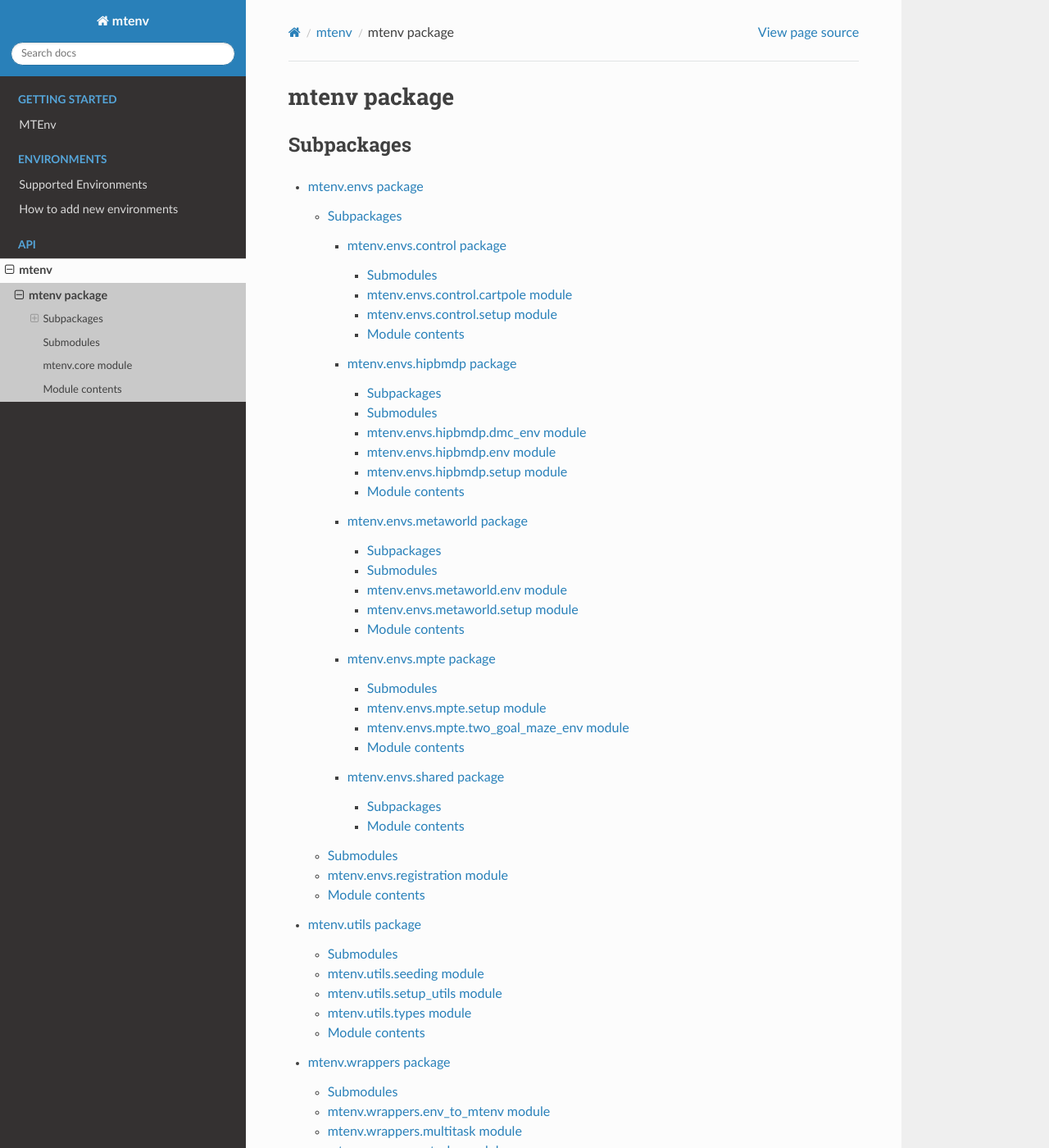
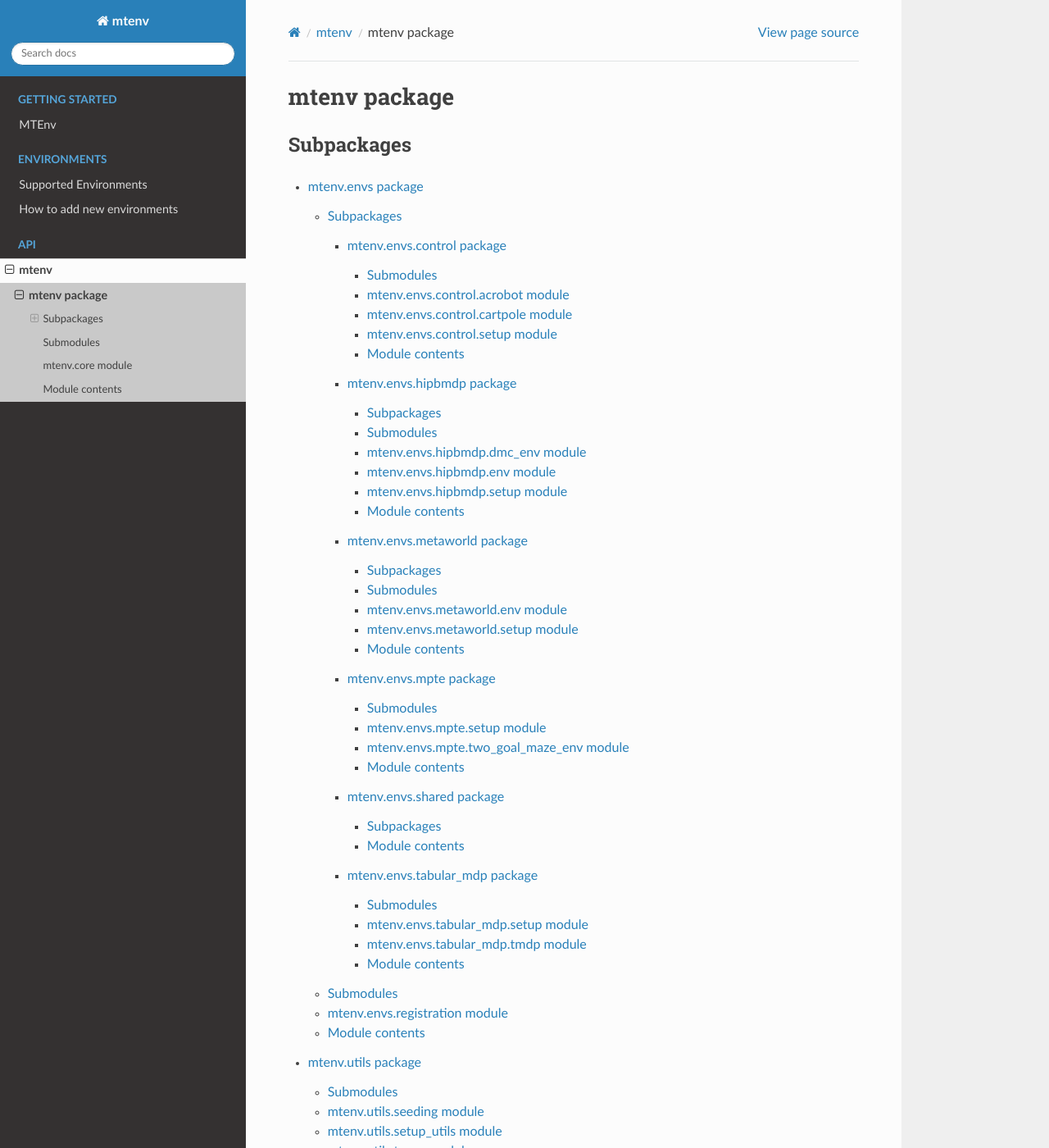
Before and after one commit to facebookresearch/mtenv, a Sphinx documentation site: the page built from docs_src/source/pages/api/mtenv.rst, in a window 1280 px wide and 1400 px high. Shown: the whole window at 82% size. Built offline with Sphinx 7.4.7 and the Read the Docs theme 2.0.0, drawn with Linux system fonts in a browser that asks for light colours.

Commit message:
Updated docs

```diff
--- a/docs_src/source/pages/api/mtenv.envs.control.rst
+++ b/docs_src/source/pages/api/mtenv.envs.control.rst
@@ -3,6 +3,14 @@ mtenv.envs.control package
 
 Submodules
 ----------
+
+mtenv.envs.control.acrobot module
+---------------------------------
+
+.. automodule:: mtenv.envs.control.acrobot
+   :members:
+   :undoc-members:
+   :show-inheritance:
 
 mtenv.envs.control.cartpole module
 ----------------------------------
--- a/docs_src/source/pages/api/mtenv.envs.rst
+++ b/docs_src/source/pages/api/mtenv.envs.rst
@@ -12,6 +12,7 @@ Subpackages
    mtenv.envs.metaworld
    mtenv.envs.mpte
    mtenv.envs.shared
+   mtenv.envs.tabular_mdp
 
 Submodules
 ----------
```
Also changed, not shown: docs_src/source/pages/api/mtenv.envs.tabular_mdp.rst (added, +29 -0 lines).
